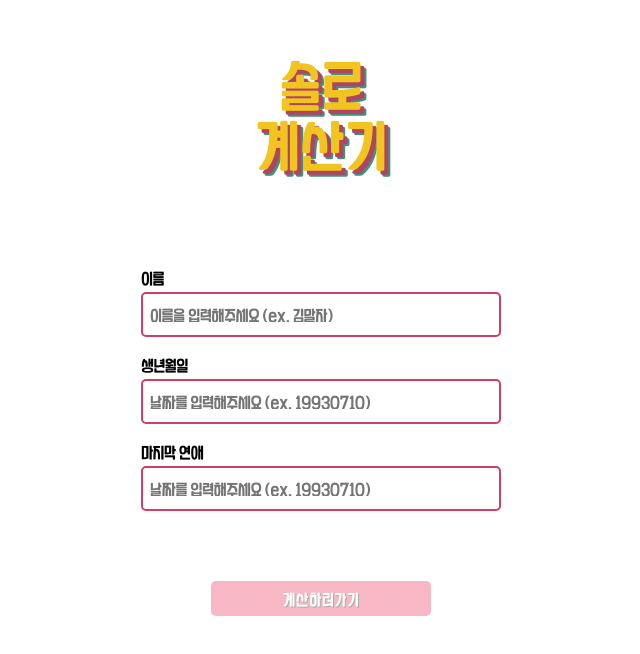
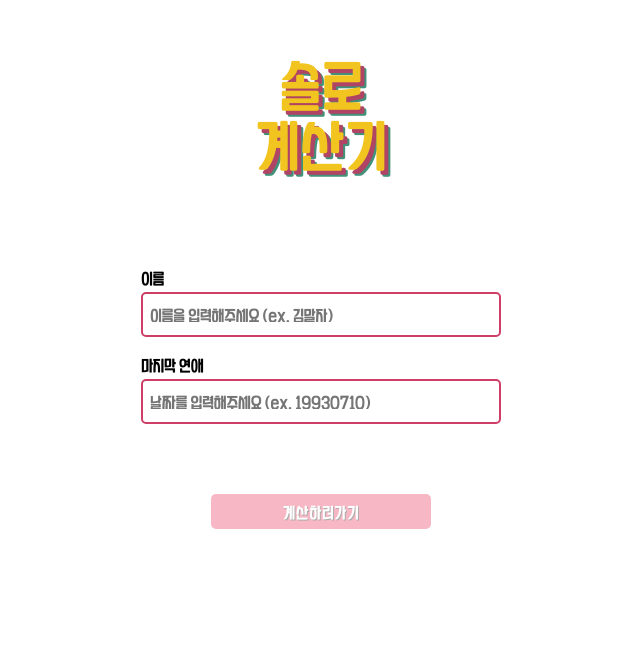
Before and after one commit to fe-olaf/solo, a React (Create React App) app: page / in a window 1280 px wide. Shown: the top 654 px of the page, without its empty margins (319-959 px from the left). Built offline with nearby package versions, Linux system fonts and the light colour scheme.

Commit message:
fix: 생년월일 관련 컴포넌트를 제거합니다

```diff
--- a/src/components/main/SubmitButton.tsx
+++ b/src/components/main/SubmitButton.tsx
@@ -9,7 +9,6 @@ import { isValidDate } from '../../utils/date'
 const cx = classNames.bind(styles)
 
 interface FormValues {
-  birthday: string
   lastday: string
   nickname: string
 }
@@ -18,13 +17,9 @@ function SubmitButton({ formValues }: { formValues: FormValues }) {
   const isAllInputed = Object.values(formValues).every(Boolean)
   const history = useHistory()
 
-  const { birthday, lastday } = formValues
+  const { lastday } = formValues
 
   const handleSubmit = () => {
-    if (!isValidDate(birthday)) {
-      alert('생년월일 날짜 형식을 확인해주세요')
-      return
-    }
     if (!isValidDate(lastday)) {
       alert('마지막 연애 날짜 형식을 확인해주세요')
       return
--- a/src/components/result/Heading.tsx
+++ b/src/components/result/Heading.tsx
@@ -1,13 +1,4 @@
-function generateHeadingTitle(soloDays: number, totalDays: number) {
-  if (soloDays === totalDays) {
-    return (
-      <div>
-        <div>🥇</div>
-        <div>채고채고 모태솔로상</div>
-      </div>
-    )
-  }
-
+function generateHeadingTitle(soloDays: number) {
   if (soloDays <= 100) {
     return (
       <div>
@@ -41,16 +32,10 @@ function generateHeadingTitle(soloDays: number, totalDays: number) {
   )
 }
 
-function Heading({
-  totalDays,
-  soloDays,
-}: {
-  totalDays: number
-  soloDays: number
-}) {
+function Heading({ soloDays }: { soloDays: number }) {
   return (
     <div>
-      <div>{generateHeadingTitle(soloDays, totalDays)}</div>
+      <div>{generateHeadingTitle(soloDays)}</div>
     </div>
   )
 }
--- a/src/pages/main.tsx
+++ b/src/pages/main.tsx
@@ -13,7 +13,6 @@ const MAX_DATE_LENGTH = 8
 
 function MainPage() {
   const [formValues, setFormValues] = useState({
-    birthday: '',
     lastday: '',
     nickname: '',
   })
@@ -37,7 +36,7 @@ function MainPage() {
     })
   }
 
-  const { birthday, lastday, nickname } = formValues
+  const { lastday, nickname } = formValues
 
   return (
     <div className={cx('wrap_page')}>
@@ -47,12 +46,6 @@ function MainPage() {
         name="nickname"
         value={nickname}
         onChange={handleName}
-      />
-      <DateInput
-        label="생년월일"
-        name="birthday"
-        value={birthday}
-        onChange={handleDate}
       />
       <DateInput
         label="마지막 연애"
--- a/src/pages/result.tsx
+++ b/src/pages/result.tsx
@@ -2,11 +2,7 @@ import { useEffect } from 'react'
 import { useHistory } from 'react-router-dom'
 import qs from 'query-string'
 
-import {
-  isValidDate,
-  totalDaysByBirtyday,
-  totalSoloDaysByLastLoveday,
-} from '../utils/date'
+import { isValidDate, totalSoloDaysByLastLoveday } from '../utils/date'
 import Heading from '../components/result/Heading'
 import Contents from '../components/result/Contents'
 import ShareButton from '../components/result/ShareButton'
@@ -14,31 +10,23 @@ import ShareButton from '../components/result/ShareButton'
 function ResultPage() {
   const history = useHistory()
 
-  const { birthday, lastday, nickname } = qs.parse(window.location.search) as {
-    birthday: string
+  const { lastday, nickname } = qs.parse(window.location.search) as {
     lastday: string
     nickname: string
   }
 
   useEffect(() => {
-    if (
-      !birthday ||
-      !lastday ||
-      !nickname ||
-      !isValidDate(birthday) ||
-      !isValidDate(lastday)
-    ) {
+    if (!lastday || !nickname || !isValidDate(lastday)) {
       alert('잘못된 접근입니다.')
       history.replace('/')
     }
-  }, [history, birthday, lastday, nickname])
+  }, [history, lastday, nickname])
 
-  const totalDays = totalDaysByBirtyday(birthday)
   const soloDays = totalSoloDaysByLastLoveday(lastday)
 
   return (
     <div>
-      <Heading totalDays={totalDays} soloDays={soloDays} />
+      <Heading soloDays={soloDays} />
       <Contents nickname={nickname} soloDays={soloDays} />
       <ShareButton nickname={nickname} />
     </div>
--- a/src/utils/date.ts
+++ b/src/utils/date.ts
@@ -11,10 +11,6 @@ export function isValidDate(date: string): boolean {
   return true
 }
 
-export function totalDaysByBirtyday(birthday: string) {
-  return differenceInCalendarDays(new Date(), new Date(formatDate(birthday)))
-}
-
 export function totalSoloDaysByLastLoveday(loveday: string) {
   return differenceInCalendarDays(new Date(), new Date(formatDate(loveday)))
 }
```
